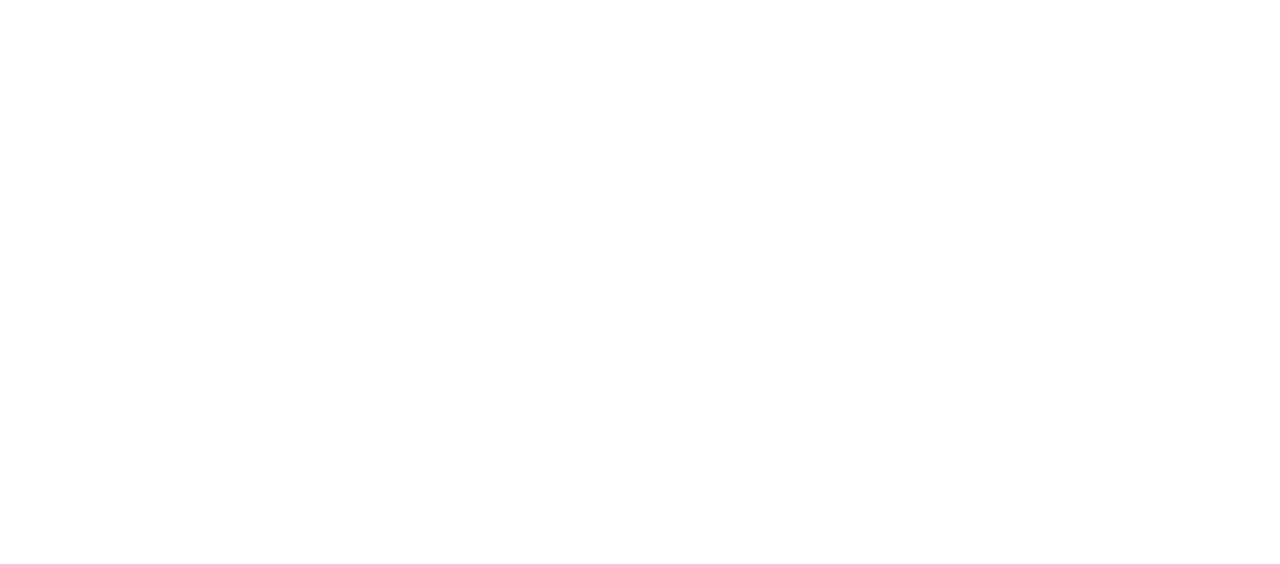
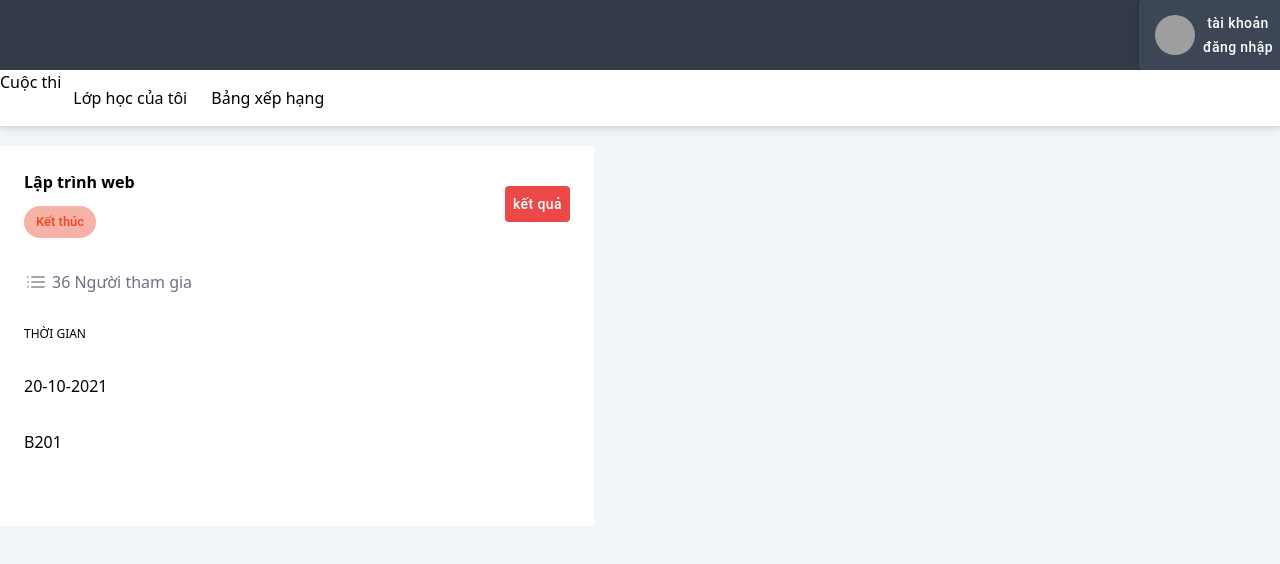
Before and after one commit to khanhvi294/cms-fe, a React (Vite) app: page /classes in a window 1280 px wide. Shown: the top 564 px of the page. Built offline with nearby package versions, Linux system fonts and the light colour scheme; grey boxes are pictures that could not be loaded.

Commit message:
create layout list class

```diff
--- /dev/null
+++ b/src/features/user/ClassListFetch/ClassListFetch.jsx
@@ -0,0 +1,118 @@
+import { Button, Chip } from "@mui/material";
+
+const cuocThi = {
+  name: "Lập trình web",
+  status: 2,
+  time: "20-10-2021",
+  address: "B201",
+};
+const ClassListFetch = () => {
+  return (
+    <div className="bg-white w-[594px] h-[380px] p-6 flex flex-col gap-8">
+      <div className="flex items-center justify-between">
+        <div>
+          <p className="font-semibold mb-3">{cuocThi.name}</p>
+          {cuocThi.status === 0 && (
+            <Chip
+              label="Sắp diễn ra"
+              className="!bg-[#ddf3f9] !text-[#38c0e6] !font-medium"
+            />
+          )}
+          {cuocThi.status === 1 && (
+            <Chip
+              label="Đang diễn ra"
+              className="!bg-[#ddf7ed] !text-[#28f2a5] !font-medium"
+            />
+          )}
+          {cuocThi.status === 2 && (
+            <Chip
+              label="Kết thúc"
+              className="!bg-[#f6b2a6] !text-[#f54323] !font-medium"
+            />
+          )}
+        </div>
+        {cuocThi.status === 0 && (
+          <Button className="!bg-[#44badc] !text-white">Đăng ký</Button>
+        )}
+        {cuocThi.status === 2 && (
+          <Button className="!bg-[#ec4848] !text-white">Kết quả</Button>
+        )}
+      </div>
+
+      <p className="text-gray-500 flex gap-1 items-center hover:underline">
+        <svg
+          xmlns="http://www.w3.org/2000/svg"
+          viewBox="0 0 24 24"
+          id="List"
+          width={24}
+        >
+          <g
+            data-name="Layer 2"
+            fill="#a4a7a8"
+            className="color000000 svgShape"
+          >
+            <g data-name="list" fill="#a4a7a8" className="color000000 svgShape">
+              <circle
+                cx="4"
+                cy="7"
+                r="1"
+                fill="#a4a7a8"
+                className="color000000 svgShape"
+              ></circle>
+              <circle
+                cx="4"
+                cy="12"
+                r="1"
+                fill="#a4a7a8"
+                className="color000000 svgShape"
+              ></circle>
+              <circle
+                cx="4"
+                cy="17"
+                r="1"
+                fill="#a4a7a8"
+                className="color000000 svgShape"
+              ></circle>
+              <rect
+                width="14"
+                height="2"
+                x="7"
+                y="11"
+                rx=".94"
+                ry=".94"
+                fill="#a4a7a8"
+                className="color000000 svgShape"
+              ></rect>
+              <rect
+                width="14"
+                height="2"
+                x="7"
+                y="16"
+                rx=".94"
+                ry=".94"
+                fill="#a4a7a8"
+                className="color000000 svgShape"
+              ></rect>
+              <rect
+                width="14"
+                height="2"
+                x="7"
+                y="6"
+                rx=".94"
+                ry=".94"
+                fill="#a4a7a8"
+                className="color000000 svgShape"
+              ></rect>
+            </g>
+          </g>
+        </svg>
+        <span>36 Người tham gia</span>
+      </p>
+      <p className="text-xs uppercase font-medium ">Thời gian</p>
+      <p>{cuocThi.time}</p>
+      <p>{cuocThi.address}</p>
+    </div>
+  );
+};
+
+export default ClassListFetch;
--- a/src/layouts/user/components/HeaderMenu.jsx
+++ b/src/layouts/user/components/HeaderMenu.jsx
@@ -1,14 +1,13 @@
+import { Link } from "react-router-dom";
+
 const HeaderMenu = () => {
   return (
     <div className="w-[1289px] m-auto">
       <ul className="flex h-full hover:cursor-pointer">
-        <li
-          className="px-3 py-4  hover:bg-slate-300"
-          style={{ paddingTop: "auto", paddingBottom: "auto" }}
-        >
-          Cuộc thi
+        <li className="hover:bg-slate-300">
+          <Link to={`/`}>Cuộc thi</Link>
         </li>
-        <li className="px-3 py-4  hover:bg-slate-300">Bài kiểm tra</li>
+        <li className="px-3 py-4  hover:bg-slate-300">Lớp học của tôi</li>
         <li className="px-3 py-4  hover:bg-slate-300">Bảng xếp hạng</li>
       </ul>
     </div>
--- /dev/null
+++ b/src/pages/class/ClassListPage.jsx
@@ -0,0 +1,11 @@
+import ClassListFetch from "../../features/user/ClassListFetch/ClassListFetch";
+
+const ClassListPage = () => {
+  return (
+    <div>
+      <ClassListFetch />
+    </div>
+  );
+};
+
+export default ClassListPage;
--- a/src/routes/index.jsx
+++ b/src/routes/index.jsx
@@ -5,6 +5,7 @@
 import LoginPage from "../pages/login/login";
 import AdminLayout from "../layouts/admin/AdminLayout";
 import Temp from "../features/admin/temp";
+import ClassListPage from "../pages/class/ClassListPage";
 
 export const listRouter = [
   {
@@ -18,7 +19,8 @@
       <Route path="/login" element={<LoginPage />} />
       <Route element={<UserLayout />}>
         <Route path="/" element={<CompetitionPage />} />
-        <Route path="/list" element={<CompetitionListPage />} />
+        <Route path="/competitions" element={<CompetitionListPage />} />
+        <Route path="/classes" element={<ClassListPage />} />
       </Route>
       <Route element={<AdminLayout />}>
         <Route path="/admin" element={<Temp />} />
```
